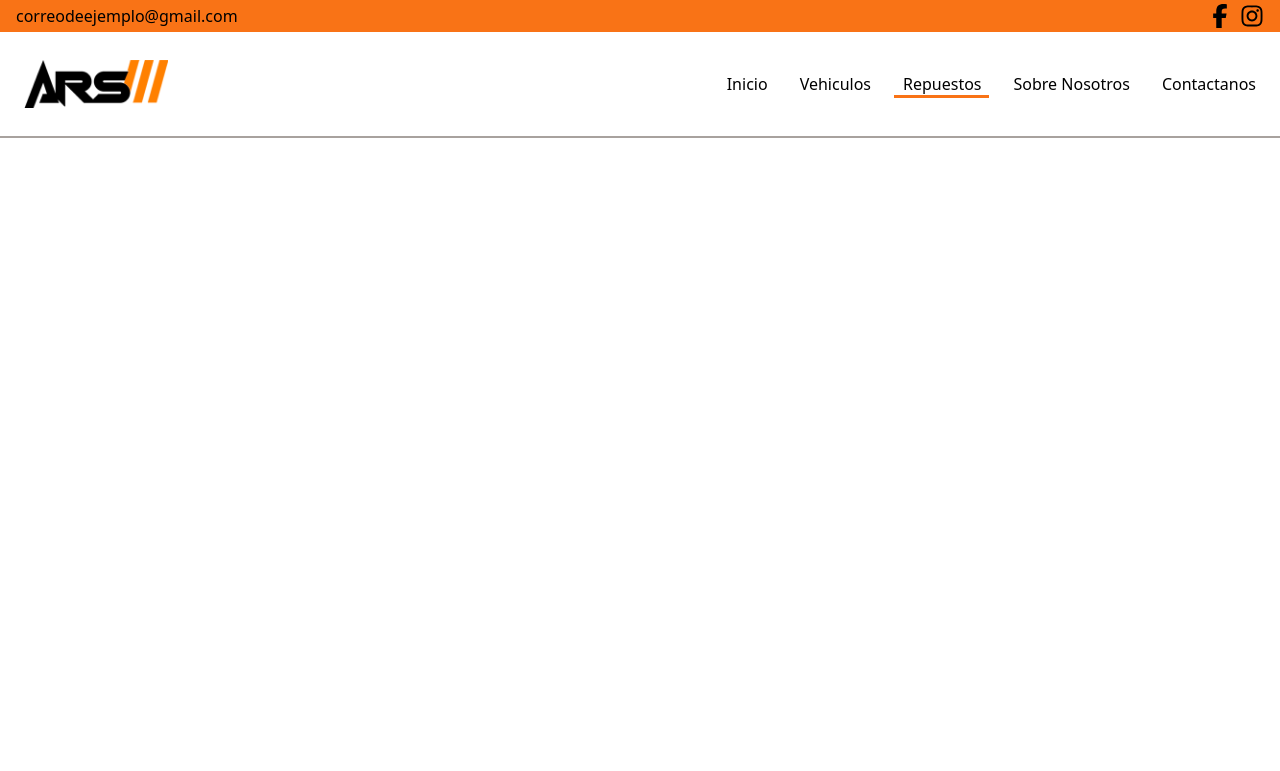
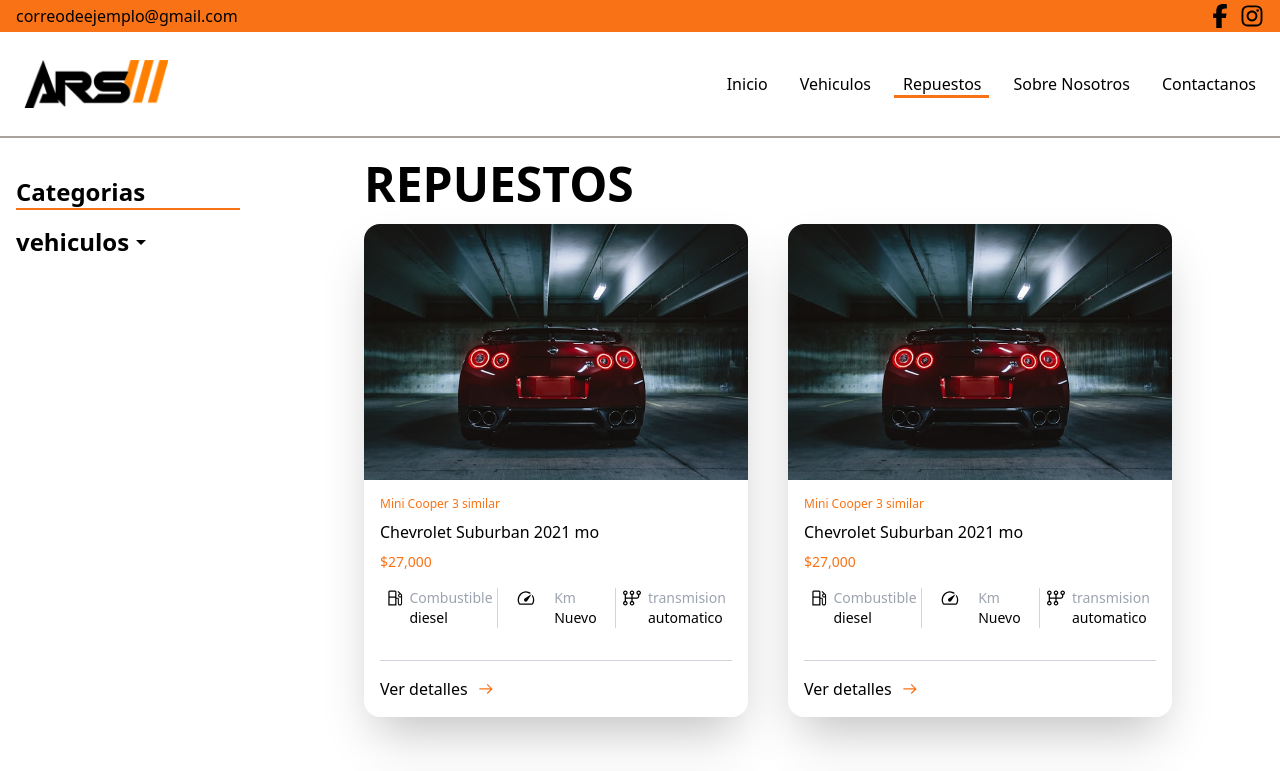
Before and after one commit to Zednanreh0911/ARS-Autocamiones, a React (Vite) app in the folder Client/: page /repuestos in a window 1280 px wide. Shown: the top 771 px of the page. Built offline with nearby package versions, Linux system fonts and the light colour scheme.

Commit message:
agg aside de repuestos

```diff
--- a/Client/src/App.jsx
+++ b/Client/src/App.jsx
@@ -4,11 +4,13 @@ import Navbar from "./components/Navbar.jsx";
 import VehiculosPage from "./pages/VehiculosPage";
 import RepuestosPage from "./pages/RepuestosPage";
 import SobreNosotrosPage from "./pages/SobrePage";
+import ScrollToTop from "./components/ScrollToTop.jsx";
 
 function App() {
   return (
     <BrowserRouter>
       <Navbar />
+      <ScrollToTop />
       <Routes>
         <Route path="/" element={<HomePage />} />
         <Route path="/vehiculos" element={<VehiculosPage />} />
--- a/Client/src/components/BotonTipo1.jsx
+++ b/Client/src/components/BotonTipo1.jsx
@@ -1,15 +1,24 @@
 import PropTypes from "prop-types";
+import { useNavigate } from "react-router-dom";
 
 BotonTipo1.propTypes = {
   texto: PropTypes.string.isRequired,
   paddingY: PropTypes.string.isRequired,
   paddingX: PropTypes.string.isRequired,
+  navigateTo: PropTypes.string,
 };
 
-function BotonTipo1({ texto, paddingY, paddingX }) {
+function BotonTipo1({ texto, paddingY, paddingX, navigateTo }) {
+  const navigate = useNavigate();
+
+  function handleClick() {
+    console.log("BotonTipo1 clicked");
+    if (navigateTo) navigate(navigateTo);
+  }
+
   return (
     <button
-      onClick={() => alert("hi")}
+      onClick={handleClick}
       style={{
         "--before-content": `"${texto}"`,
         padding: `${paddingY} ${paddingX}`,
--- /dev/null
+++ b/Client/src/components/ColapsedButton.jsx
@@ -0,0 +1,70 @@
+import { useState } from "react";
+import PropTypes from "prop-types";
+
+ColapsedButton.propTypes = {
+  title: PropTypes.string.isRequired,
+  categories: PropTypes.arrayOf(PropTypes.string).isRequired,
+  onCategorySelect: PropTypes.func.isRequired,
+};
+
+function ColapsedButton({ title, categories, onCategorySelect }) {
+  const arrowDown = (
+    <svg
+      xmlns="http://www.w3.org/2000/svg"
+      height="24px"
+      viewBox="0 -960 960 960"
+      width="24px"
+      fill="#000"
+    >
+      <path d="M480-360 280-560h400L480-360Z" />
+    </svg>
+  );
+  const arrowUp = (
+    <svg
+      xmlns="http://www.w3.org/2000/svg"
+      height="24px"
+      viewBox="0 -960 960 960"
+      width="24px"
+      fill="#000"
+    >
+      <path d="M480-560 280-360h400L480-560Z" />
+    </svg>
+  );
+  const [isOpen, setIsOpen] = useState(false);
+
+  const toggleOpen = () => {
+    setIsOpen(!isOpen);
+  };
+
+  const handleCategoryClick = (e) => {
+    onCategorySelect(e.target.innerText);
+  };
+
+  return (
+    <div>
+      <button
+        onClick={toggleOpen}
+        className="text-black font-bold text-2xl mt-4 border-b-2 border-transparent flex items-center hover:border-orange-500 duration-300 ease-in-out"
+      >
+        {title} {isOpen ? arrowUp : arrowDown}
+      </button>
+      <ul
+        className={`ml-4 mt-2 transition-all ease-in-out duration-500 ${
+          isOpen ? "opacity-100 max-h-40" : "opacity-0 max-h-0"
+        } overflow-hidden`}
+      >
+        {categories.map((category, index) => (
+          <li
+            onClick={handleCategoryClick}
+            key={index}
+            className="text-black font-bold text-2xl max-w-fit cursor-pointer hover:text-orange-500 ease-in-out duration-300"
+          >
+            {category}
+          </li>
+        ))}
+      </ul>
+    </div>
+  );
+}
+
+export default ColapsedButton;
--- /dev/null
+++ b/Client/src/components/ScrollToTop.jsx
@@ -0,0 +1,14 @@
+import { useEffect } from "react";
+import { useLocation } from "react-router-dom";
+
+function ScrollToTop() {
+  const { pathname } = useLocation();
+
+  useEffect(() => {
+    window.scrollTo(0, 0);
+  }, [pathname]);
+
+  return null;
+}
+
+export default ScrollToTop;
--- a/Client/src/pages/HomePage.jsx
+++ b/Client/src/pages/HomePage.jsx
@@ -76,7 +76,12 @@ function HomePage() {
           <AutoCard image={auto2} />
           <AutoCard image={auto3} />
         </div>
-        <BotonTipo1 texto="Ver más" paddingY="1.2rem" paddingX="5.8rem" />
+        <BotonTipo1
+          texto="Ver más"
+          paddingY="1.2rem"
+          paddingX="5.8rem"
+          navigateTo={"vehiculos"}
+        />
       </section>
 
       <section className="container mx-auto h-96 mt-32 rounded-2xl overflow-hidden">
@@ -193,6 +198,7 @@ function HomePage() {
               texto="Miralos Aqui"
               paddingY="0.8rem"
               paddingX="2.3rem"
+              navigateTo={"repuestos"}
             />
           </footer>
         </article>
@@ -201,6 +207,7 @@ function HomePage() {
             texto="Miralos Aquí"
             paddingY="0.8rem"
             paddingX="2.3rem"
+            navigateTo={"repuestos"}
           />
         </aside>
       </section>
--- a/Client/src/pages/RepuestosPage.jsx
+++ b/Client/src/pages/RepuestosPage.jsx
@@ -1,5 +1,40 @@
+import { useState } from "react";
+import img1 from "../assets/auto3.jpg";
+import AutoCard from "../components/AutoCard";
+import ColapsedButton from "../components/ColapsedButton";
+
 function RepuestosPage() {
-  return <div>RepuestosPage</div>;
+  const [selectedCategory, setSelectedCategory] = useState("repuestos");
+
+  return (
+    <main className="mt-40 flex">
+      <aside className="min-w-64 p-4 h-full">
+        <h2 className="text-black font-bold text-2xl border-b-2  border-orange-500">
+          Categorias
+        </h2>
+        <ColapsedButton
+          title="vehiculos"
+          categories={["internos", "externos"]}
+          onCategorySelect={setSelectedCategory}
+        />
+      </aside>
+      <section className="px-10 w-full">
+        <div className="flex flex-wrap justify-center gap-10 items-end">
+          <div className="flex flex-col">
+            <h2 className="text-5xl font-bold">
+              {selectedCategory.toUpperCase()}
+            </h2>
+            <AutoCard image={img1} />
+          </div>
+          <AutoCard image={img1} />
+          <AutoCard image={img1} />
+          <AutoCard image={img1} />
+          <AutoCard image={img1} />
+          <AutoCard image={img1} />
+        </div>
+      </section>
+    </main>
+  );
 }
 
 export default RepuestosPage;
```
